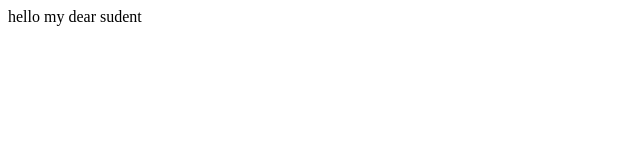
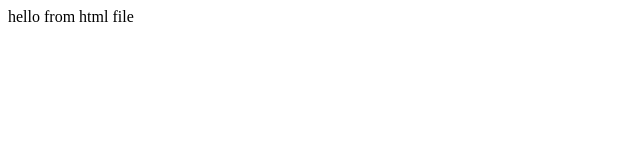
Before and after one commit to lannnn7/devops22, a plain HTML site: page index.html in a window 1280 px wide. Shown: the full height of the page, 0-640 px from the left. Drawn offline with Linux system fonts and the light colour scheme.

Commit message:
check the home page

```diff
--- a/index.html
+++ b/index.html
@@ -1 +1 @@
-<h> hello my dear sudent</h>
+<h> hello from html file</h>
```
